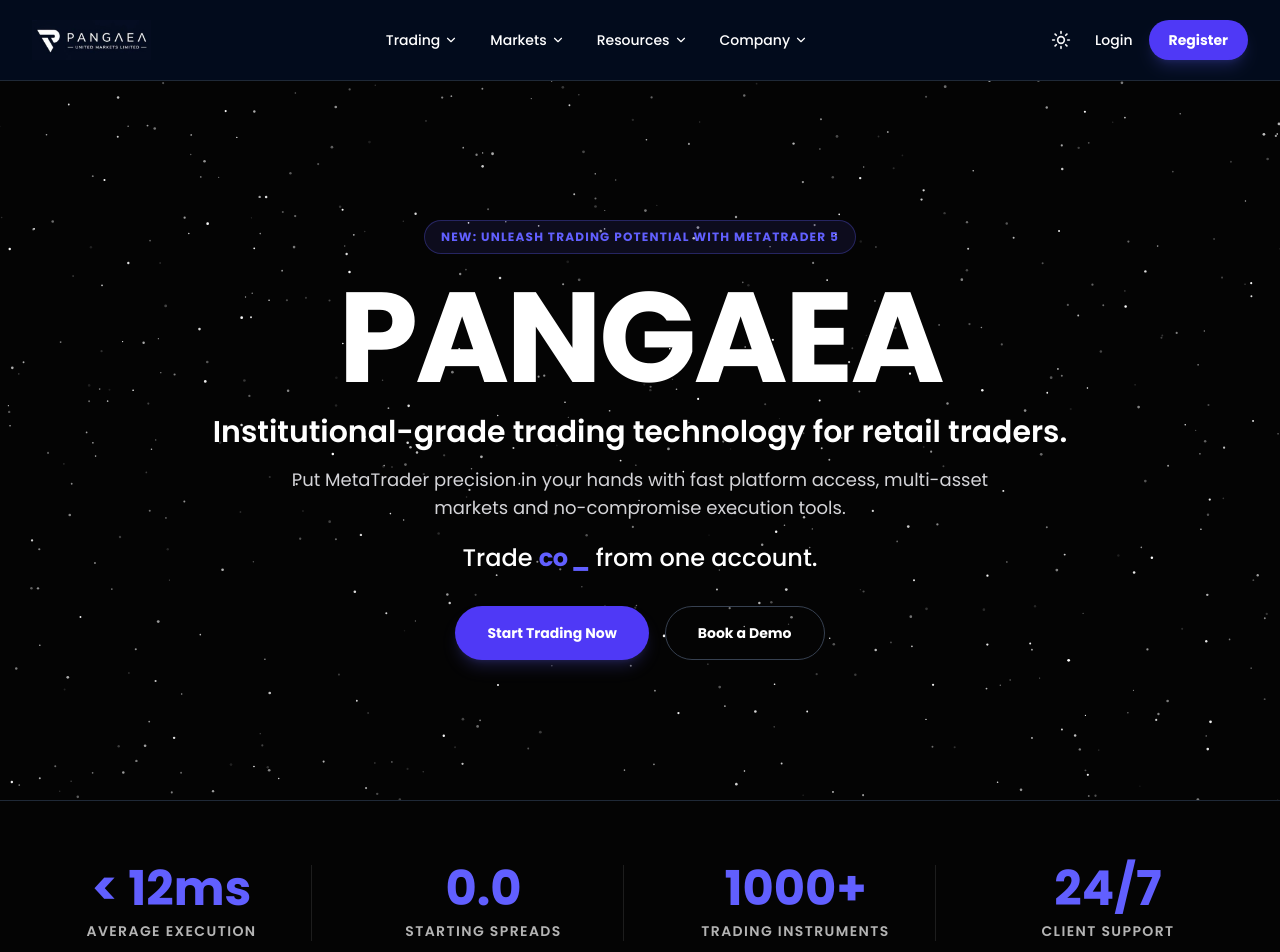
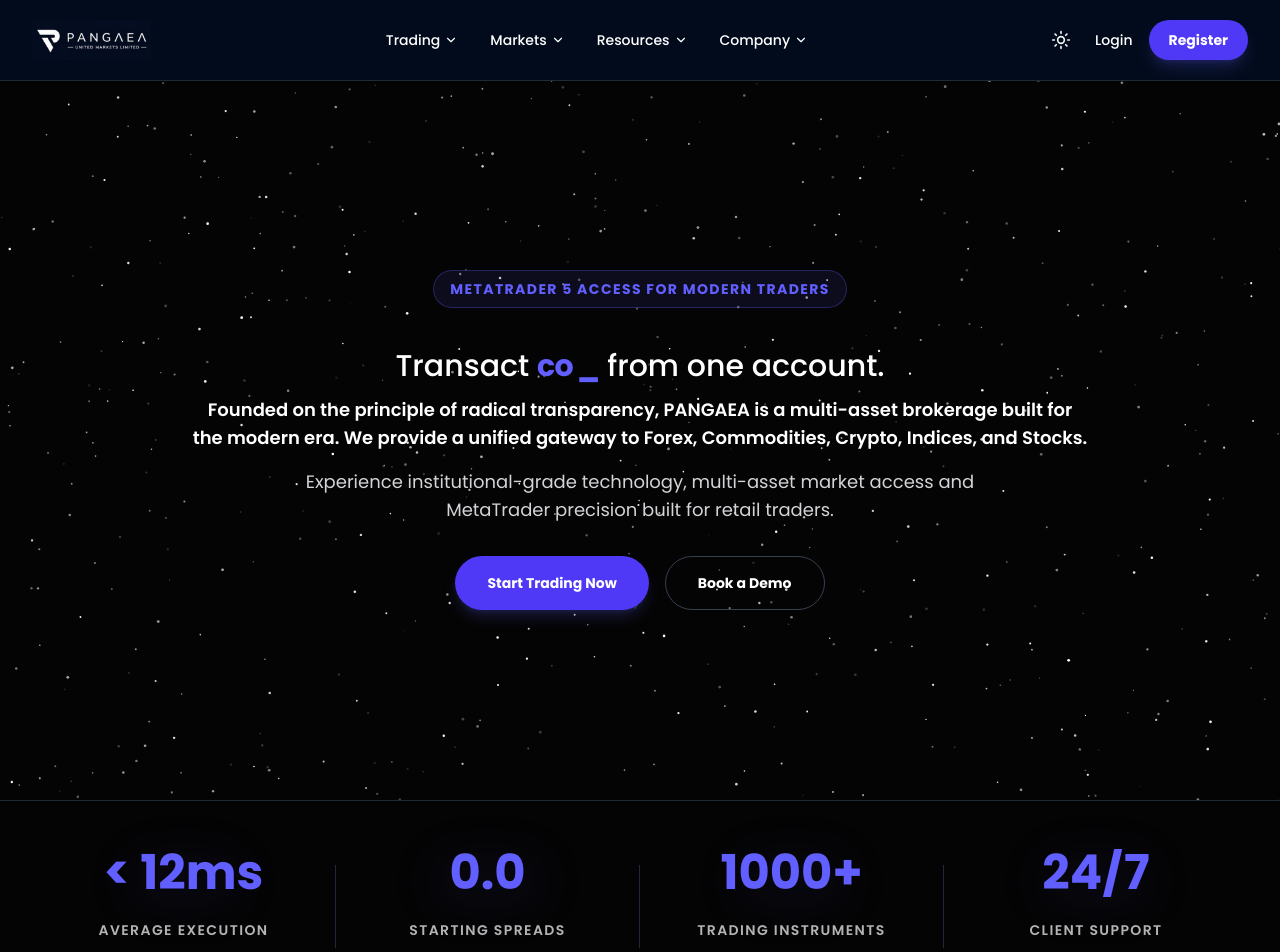
Before and after one commit to bratamalya2/tmp-pangaea, a Next.js app: page / in a window 1280 px wide. Shown: the top 952 px of the page. Built offline with nearby package versions, Linux system fonts and the light colour scheme.

Commit message:
feat: updated contents in the landing page

```diff
--- a/app/page.tsx
+++ b/app/page.tsx
@@ -1,14 +1,51 @@
 "use client";
 
+import dynamic from "next/dynamic";
 import { SparklesPreviewDark } from "@/components/demo";
 import { useTheme } from "@/context/ThemeContext";
 import {
-  StatsSection,
   FeaturesSection,
   MarketsSection,
   AccountsSection,
   StepsSection
 } from "@/components/landing-sections";
+
+const StatsSection = dynamic(
+  () => import("@/components/landing-sections").then((mod) => mod.StatsSection),
+  {
+    ssr: false,
+    loading: () => <StatsSectionSkeleton />,
+  }
+);
+
+function StatsSectionSkeleton() {
+  const { theme } = useTheme();
+
+  return (
+    <section
+      className="border-y py-16"
+      style={{ borderColor: theme === "light" ? "#e5e7eb" : "#1f2937" }}
+    >
+      <div className="mx-auto max-w-7xl px-4 sm:px-6 lg:px-8">
+        <div className="grid grid-cols-2 gap-y-10 md:grid-cols-4">
+          {Array.from({ length: 4 }).map((_, idx) => (
+            <div
+              key={idx}
+              className="px-4 text-center"
+              aria-hidden="true"
+            >
+              <div className="mx-auto mb-3 h-10 w-24 animate-pulse rounded bg-indigo-500/20 md:h-14" />
+              <div
+                className="mx-auto h-3 w-28 animate-pulse rounded"
+                style={{ backgroundColor: theme === "light" ? "#e5e7eb" : "#1f2937" }}
+              />
+            </div>
+          ))}
+        </div>
+      </div>
+    </section>
+  );
+}
 
 export default function Home() {
   const { colors } = useTheme();
--- a/components/demo.tsx
+++ b/components/demo.tsx
@@ -68,7 +68,7 @@
   return (
     <div
       ref={heroRef}
-      className="relative flex min-h-[calc(100svh-5rem)] w-full flex-col items-center justify-center overflow-hidden transition-colors duration-300"
+      className="relative flex min-h-[calc(100svh-5rem)] w-full flex-col items-center justify-center overflow-hidden px-4 py-10 transition-colors duration-300 sm:py-14"
       style={{ backgroundColor: colors.background }}
     >
       <motion.div className="w-full absolute inset-0 h-screen" style={{ y: particleY }}>
@@ -84,31 +84,17 @@
         />
       </motion.div>
       <motion.div
-        className="relative z-20 flex max-w-5xl flex-col items-center px-4 text-center"
+        className="relative z-20 flex w-full max-w-4xl flex-col items-center text-center"
         style={{ y: contentY, opacity: contentOpacity }}
       >
-        <div className="mb-5 rounded-full border border-indigo-500/30 bg-indigo-500/10 px-4 py-2 text-xs font-bold uppercase tracking-widest text-indigo-500">
-          New: Unleash Trading Potential with MetaTrader 5
+        <div className="mb-5 rounded-full border border-indigo-500/30 bg-indigo-500/10 px-4 py-2 text-xs font-bold uppercase tracking-widest text-indigo-500 sm:text-sm">
+          MetaTrader 5 access for modern traders
         </div>
-        <h1
-          className="text-center text-4xl font-bold leading-none text-[#030D1F] transition-colors duration-300 sm:text-5xl md:text-7xl lg:text-9xl"
-          style={{ color: colors.text }}
+        <div
+          className={`mt-5 max-w-3xl text-center text-[14px] min-[450px]:text-lg sm:text-xl md:text-2xl lg:text-3xl font-medium ${theme === "light" ? "text-[#030D1F]" : "text-white"
+            }`}
         >
-          PANGAEA
-        </h1>
-        <p className={`mt-3 text-xl font-semibold md:text-3xl ${theme === "light" ? "text-[#030D1F]" : "text-white"}`}>
-          Institutional-grade trading technology for retail traders.
-        </p>
-        <p className={`mt-4 max-w-3xl text-base leading-7 md:text-lg ${theme === "light" ? "text-zinc-700" : "text-zinc-300"}`}>
-          Put MetaTrader precision in your hands with fast platform access,
-          multi-asset markets and no-compromise execution tools.
-        </p>
-        <p
-          className={`mt-5 max-w-3xl text-center text-lg font-medium md:text-2xl ${
-            theme === "light" ? "text-[#030D1F]" : "text-white"
-          }`}
-        >
-          Trade{" "}
+          Transact{" "}
           <Typewriter
             text={heroTypewriterPhrases}
             speed={70}
@@ -118,17 +104,25 @@
             cursorChar="_"
           />{" "}
           from one account.
+        </div>
+        <p className={`mt-3 text-lg font-semibold ${theme === "light" ? "text-[#030D1F]" : "text-white"}`}>
+          Founded on the principle of radical transparency, PANGAEA is a multi-asset brokerage built for the modern era. We provide a unified gateway to Forex, Commodities, Crypto, Indices, and Stocks.
         </p>
-        <div className="mt-8 flex flex-col justify-center gap-4 sm:flex-row">
+        <p className={`mt-4 max-w-3xl text-base leading-7 md:text-lg ${theme === "light" ? "text-zinc-700" : "text-zinc-300"}`}>
+          Experience institutional-grade technology, multi-asset market access
+          and MetaTrader precision built for retail traders.
+        </p>
+
+        <div className="mt-8 flex w-full flex-col justify-center gap-4 sm:w-auto sm:flex-row">
           <Link
             href="/pages/account-types"
-            className="inline-flex items-center justify-center rounded-full bg-indigo-600 px-8 py-4 text-sm font-bold text-white shadow-lg shadow-indigo-500/20 transition-all hover:scale-105 hover:bg-indigo-700"
+            className="inline-flex w-full items-center justify-center rounded-full bg-indigo-600 px-8 py-4 text-sm font-bold text-white shadow-lg shadow-indigo-500/20 transition-all hover:scale-105 hover:bg-indigo-700 sm:w-auto"
           >
             Start Trading Now
           </Link>
           <Link
             href="/pages/platforms"
-            className="inline-flex items-center justify-center rounded-full border px-8 py-4 text-sm font-bold transition-colors hover:bg-zinc-100 dark:hover:bg-zinc-800"
+            className="inline-flex w-full items-center justify-center rounded-full border px-8 py-4 text-sm font-bold transition-colors hover:bg-zinc-100 dark:hover:bg-zinc-800 sm:w-auto"
             style={{ borderColor: theme === "light" ? "#d4d4d8" : "#374151" }}
           >
             Book a Demo
--- a/components/landing-sections.tsx
+++ b/components/landing-sections.tsx
@@ -43,6 +43,13 @@
 
 export function StatsSection() {
   const { theme } = useTheme();
+  const sectionRef = React.useRef<HTMLElement>(null);
+  const { scrollYProgress } = useScroll({
+    target: sectionRef,
+    offset: ["start 85%", "end 20%"],
+  });
+  const valueParallaxY = useTransform(scrollYProgress, [0, 1], [24, -16]);
+  const labelParallaxY = useTransform(scrollYProgress, [0, 1], [12, -8]);
 
   const stats = [
     { value: "< 12ms", label: "Average Execution" },
@@ -52,16 +59,137 @@
   ];
 
   return (
-    <section className="py-16 border-y" style={{ borderColor: theme === "light" ? "#e5e7eb" : "#1f2937" }}>
+    <section
+      ref={sectionRef}
+      className="py-16 border-y"
+      style={{ borderColor: theme === "light" ? "#e5e7eb" : "#1f2937" }}
+    >
       <div className="max-w-7xl mx-auto px-4 sm:px-6 lg:px-8">
-        <div className="grid grid-cols-2 md:grid-cols-4 gap-8 divide-x" style={{ borderColor: theme === "light" ? "#e5e7eb" : "#1f2937" }}>
+        <motion.div
+          className="grid grid-cols-2 gap-y-10 md:grid-cols-4"
+          initial="hidden"
+          whileInView="visible"
+          viewport={{ once: true, amount: 0.35 }}
+          variants={{
+            hidden: {},
+            visible: {
+              transition: {
+                staggerChildren: 0.11,
+              },
+            },
+          }}
+        >
           {stats.map((stat, idx) => (
-            <div key={idx} className="text-center px-4">
-              <div className="text-3xl md:text-5xl font-bold mb-2 text-indigo-500">{stat.value}</div>
-              <div className="text-sm uppercase tracking-widest font-semibold opacity-70">{stat.label}</div>
-            </div>
+            <motion.div
+              key={idx}
+              className={cn(
+                "px-4 text-center",
+                idx % 2 === 0 && "border-r",
+                idx < stats.length - 1 && "md:border-r"
+              )}
+              style={{ borderColor: theme === "light" ? "#e5e7eb" : "#1f2937" }}
+              variants={{
+                hidden: { opacity: 0, y: 24, scale: 0.96 },
+                visible: {
+                  opacity: 1,
+                  y: 0,
+                  scale: 1,
+                  transition: {
+                    duration: 0.55,
+                    ease: "easeOut",
+                  },
+                },
+              }}
+            >
+              <motion.div
+                className="relative isolate will-change-transform"
+                style={{ y: valueParallaxY }}
+              >
+                <motion.span
+                  aria-hidden="true"
+                  className="pointer-events-none absolute left-1/2 top-1/2 -z-10 h-12 w-24 -translate-x-1/2 -translate-y-1/2 rounded-full bg-indigo-500/25 blur-xl md:h-16 md:w-32"
+                  variants={{
+                    hidden: { opacity: 0, scale: 0.45 },
+                    visible: {
+                      opacity: [0, 0.9, 0.2],
+                      scale: [0.55, 1.35, 1],
+                      transition: {
+                        duration: 0.75,
+                        delay: 0.08,
+                        ease: "easeOut",
+                      },
+                    },
+                  }}
+                />
+                <motion.div
+                  className="relative mx-auto mb-2 inline-block overflow-hidden text-3xl font-bold text-indigo-500 drop-shadow-[0_0_18px_rgba(99,102,241,0.35)] md:text-5xl"
+                  variants={{
+                    hidden: {
+                      opacity: 0,
+                      y: 18,
+                      scale: 0.9,
+                      filter: "blur(10px)",
+                    },
+                    visible: {
+                      opacity: 1,
+                      y: 0,
+                      scale: [0.9, 1.08, 1],
+                      filter: "blur(0px)",
+                      transition: {
+                        duration: 0.72,
+                        delay: 0.12,
+                        ease: "easeOut",
+                      },
+                    },
+                  }}
+                >
+                  {stat.value}
+                  <motion.span
+                    aria-hidden="true"
+                    className={cn(
+                      "pointer-events-none absolute inset-y-0 -left-16 w-12 skew-x-[-18deg] bg-gradient-to-r from-transparent to-transparent",
+                      theme === "light" ? "via-white/90" : "via-indigo-100/90"
+                    )}
+                    variants={{
+                      hidden: { x: "-120%", opacity: 0 },
+                      visible: {
+                        x: "420%",
+                        opacity: [0, 1, 0],
+                        transition: {
+                          duration: 0.85,
+                          delay: 0.2 + idx * 0.08,
+                          ease: "easeOut",
+                        },
+                      },
+                    }}
+                  />
+                </motion.div>
+              </motion.div>
+              <motion.div
+                className="will-change-transform"
+                style={{ y: labelParallaxY }}
+              >
+                <motion.div
+                  className="text-sm font-semibold uppercase tracking-widest opacity-70"
+                  variants={{
+                    hidden: { opacity: 0, y: 10 },
+                    visible: {
+                      opacity: 0.7,
+                      y: 0,
+                      transition: {
+                        duration: 0.45,
+                        delay: 0.2,
+                        ease: "easeOut",
+                      },
+                    },
+                  }}
+                >
+                  {stat.label}
+                </motion.div>
+              </motion.div>
+            </motion.div>
           ))}
-        </div>
+        </motion.div>
       </div>
     </section>
   );
@@ -74,17 +202,17 @@
     {
       icon: <Wallet size={32} className="text-indigo-500" />,
       title: "Flexible Accounts",
-      description: "Choose from Standard, Swap-Free, Zero Spread, or 100% Bonus accounts — tailored to your style."
+      description: "Choose from Standard, Swap-Free, Zero Spread, or 100% Bonus accounts - tailored to your style."
     },
     {
       icon: <Zap size={32} className="text-indigo-500" />,
       title: "Institutional Grade",
-      description: "Ultra-low latency execution, precision pricing, and 99.9% uptime — built for serious traders."
+      description: "Ultra-low latency execution, precision pricing, and 99.9% uptime - built for serious traders."
     },
     {
       icon: <Laptop size={32} className="text-indigo-500" />,
       title: "Multi-Platform Access",
-      description: "MetaTrader 5, WebTrader, or our native mobile app — one account, any device, anywhere."
+      description: "MetaTrader 5, WebTrader, or our native mobile app - one account, any device, anywhere."
     },
     {
       icon: <ShieldCheck size={32} className="text-indigo-500" />,
@@ -347,7 +475,7 @@
         <div className="flex flex-col md:flex-row justify-between items-center gap-12">
           <div className="md:w-1/3">
             <h2 className="text-4xl md:text-5xl font-semibold mb-6">Get started in minutes.</h2>
-            <p className="text-lg opacity-70 mb-8">Four simple steps to your first trade. Join thousands of traders worldwide who trust Panagea.</p>
+            <p className="text-lg opacity-70 mb-8">Four simple steps to your first trade. Join thousands of traders worldwide who trust Pangaea.</p>
             <button className="px-8 py-4 bg-indigo-600 text-white rounded-full font-bold shadow-lg shadow-indigo-500/20 hover:bg-indigo-700 hover:scale-105 transition-all">
               Create Free Account
             </button>
--- a/context/ThemeContext.tsx
+++ b/context/ThemeContext.tsx
@@ -9,6 +9,7 @@
   toggleTheme: () => void;
   colors: {
     background: string;
+    heroText: string;
     text: string;
     canvasBg: string;
   };
@@ -25,6 +26,7 @@
 
   const colors = {
     background: theme === "light" ? "#ffffff" : "#040404",
+    heroText: theme === "light" ? "#625FFF" : "#ffffff",
     text: theme === "light" ? "#000000" : "#ffffff",
     canvasBg: theme === "light" ? "rgba(255, 255, 255, 0.1)" : "rgba(4, 4, 4, 0.1)",
   };
```
